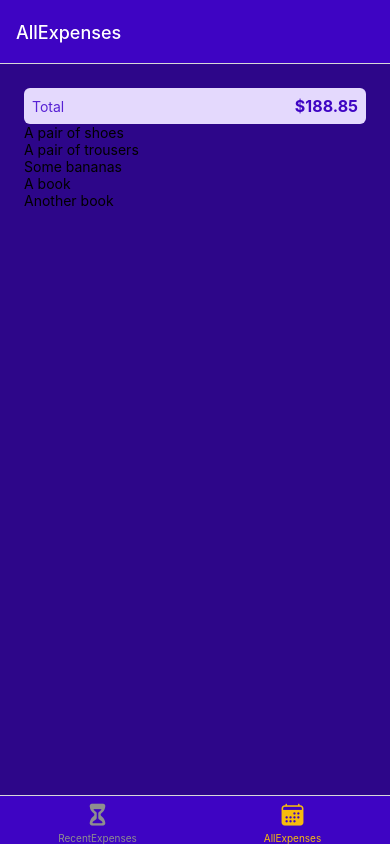
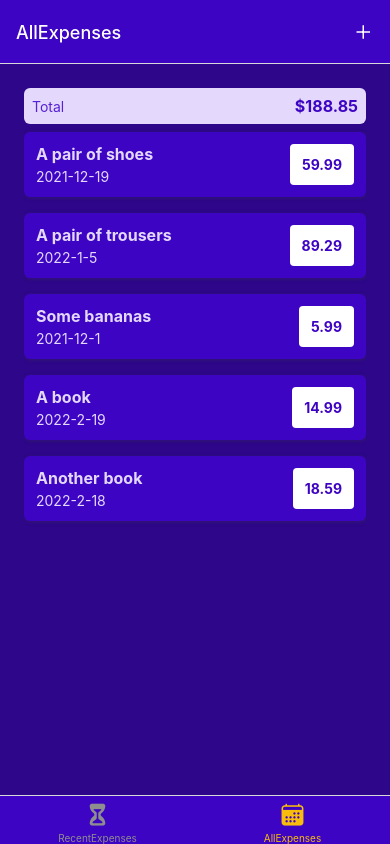
Before and after one commit to AsimSafarli/Expense-Tracker, a React Native app: screen /AllExpenses in a window 390 px wide. Built offline with nearby package versions, Linux system fonts and the light colour scheme.

Commit message:
add headerright and iconbutton component

```diff
--- a/App.js
+++ b/App.js
@@ -7,17 +7,27 @@
 import ManageExpense from './Screen/ManageExpense';
 import GlobalStyles from './Styles/GlobalStyles';
 import { Ionicons } from '@expo/vector-icons';
+import IconButton from './Components/IconButton';
 const Stack = createNativeStackNavigator();
 const BottomTabs = createBottomTabNavigator();
 
 function ExpensesOverview() {
   return (
-    <BottomTabs.Navigator  screenOptions={{
+    <BottomTabs.Navigator  screenOptions={({ navigation }) => ({
       headerStyle: { backgroundColor: GlobalStyles.colors.primary500 },
       headerTintColor: 'white',
       tabBarStyle: { backgroundColor: GlobalStyles.colors.primary500 },
       tabBarActiveTintColor: GlobalStyles.colors.accent500,
-    }}>
+      headerRight: ({ tintColor }) => (
+        <IconButton
+          size={24}
+          color={tintColor}
+          onPress={() => {
+            navigation.navigate('Manage Expense');
+          }}
+        />
+      ),
+    })}>
       <BottomTabs.Screen name="RecentExpenses" component={RecentExpenses} options={{
         tabBarIcon:({color,size})=>(
           <Ionicons name="hourglass" size={size} color={color} />
--- a/Components/ExpenseList.js
+++ b/Components/ExpenseList.js
@@ -1,9 +1,10 @@
 import React from 'react'
 import { FlatList, Text } from 'react-native'
+import ExpenseItem from './Expenseİtem';
 
 function ExpenseList({expenses}) {
     function renderExpenseItem(itemData){
-        return <Text>{itemData.item.description}</Text>;
+        return <ExpenseItem {...itemData.item}/>;
     }
   return <FlatList data={expenses} renderItem={renderExpenseItem}  keyExtractor={(item) => item.id}/>;
 }
--- /dev/null
+++ b/Components/Expenseİtem.js
@@ -0,0 +1,65 @@
+import { Pressable, StyleSheet, Text, View } from 'react-native';
+import GlobalStyles from '../Styles/GlobalStyles';
+import { getFormattedDate } from '../Uitls/Date';
+
+
+
+function ExpenseItem({ description, amount, date }) {
+   function onExpenseItem(){}
+  return (
+    <Pressable onPress={onExpenseItem} style={({ pressed }) => pressed && styles.pressed}>
+      <View style={styles.expenseItem}>
+        <View>
+          <Text style={[styles.textBase, styles.description]}>
+            {description}
+          </Text>
+          <Text style={styles.textBase}>{getFormattedDate(date)}</Text>
+        </View>
+        <View style={styles.amountContainer}>
+          <Text style={styles.amount}>{amount}</Text>
+        </View>
+      </View>
+    </Pressable>
+  );
+}
+
+export default ExpenseItem;
+
+const styles = StyleSheet.create({
+  expenseItem: {
+    padding: 12,
+    marginVertical: 8,
+    backgroundColor: GlobalStyles.colors.primary500,
+    flexDirection: 'row',
+    justifyContent: 'space-between',
+    borderRadius: 6,
+    elevation: 3,
+    shadowColor: GlobalStyles.colors.gray500,
+    shadowRadius: 4,
+    shadowOffset: { width: 1, height: 1 },
+    shadowOpacity: 0.4,
+  },
+  textBase: {
+    color: GlobalStyles.colors.primary50,
+  },
+  description: {
+    fontSize: 16,
+    marginBottom: 4,
+    fontWeight: 'bold',
+  },
+  amountContainer: {
+    paddingHorizontal: 12,
+    paddingVertical: 4,
+    backgroundColor: 'white',
+    justifyContent: 'center',
+    alignItems: 'center',
+    borderRadius: 4,
+  },
+  amount: {
+    color: GlobalStyles.colors.primary500,
+    fontWeight: 'bold',
+  },
+  pressed:{
+    opacity:0.75
+  }
+});
--- /dev/null
+++ b/Components/IconButton.js
@@ -0,0 +1,29 @@
+import { Pressable, StyleSheet, View } from 'react-native';
+import { Ionicons } from '@expo/vector-icons';
+
+function IconButton({ size, color, onPress }) {
+  return (
+    <Pressable
+      onPress={onPress}
+      style={({ pressed }) => pressed && styles.pressed}
+    >
+      <View style={styles.buttonContainer}>
+        <Ionicons name="add" size={size} color={color} />
+      </View>
+    </Pressable>
+  );
+}
+
+export default IconButton;
+
+const styles = StyleSheet.create({
+  buttonContainer: {
+    borderRadius: 24,
+    padding: 6,
+    marginHorizontal: 8,
+    marginVertical: 2
+  },
+  pressed: {
+    opacity: 0.75,
+  },
+});
--- /dev/null
+++ b/Uitls/Date.js
@@ -0,0 +1,3 @@
+export function getFormattedDate(date) {
+    return `${date.getFullYear()}-${date.getMonth() + 1}-${date.getDate()}`;
+  }
```
